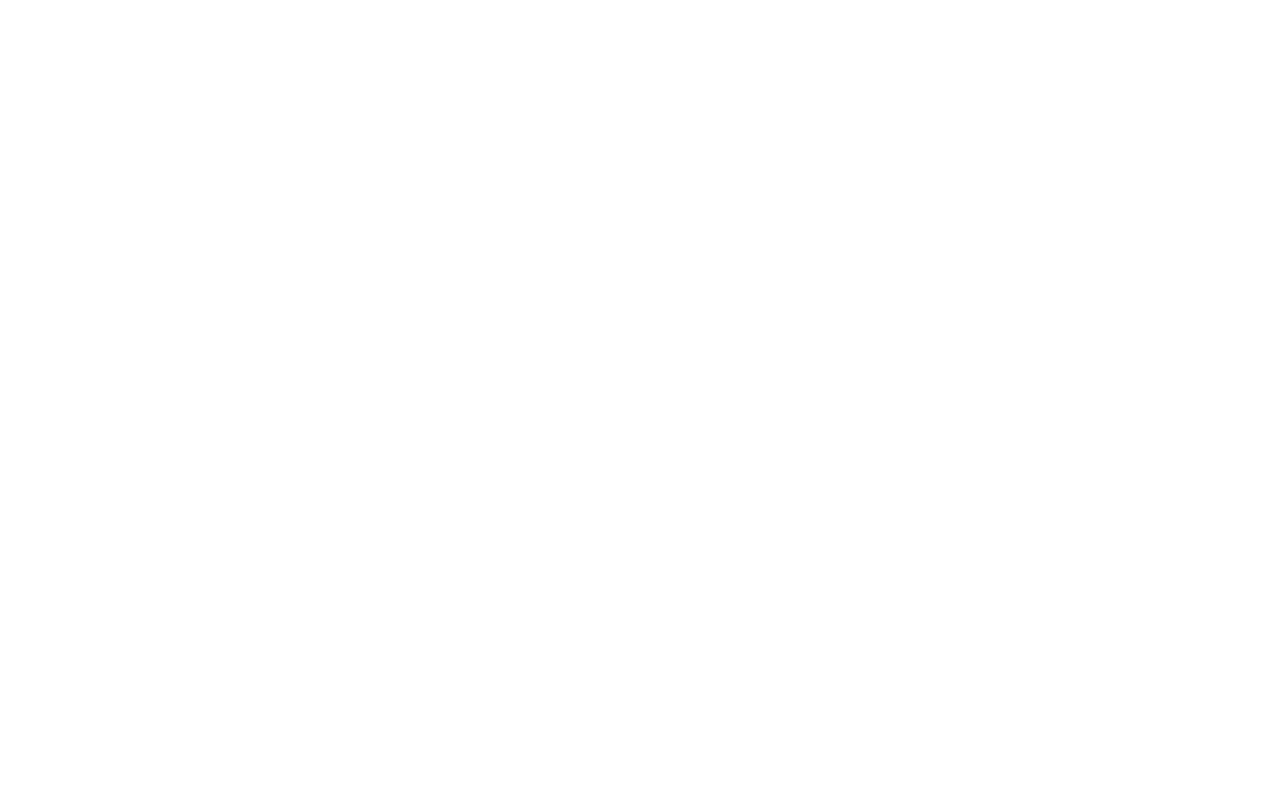
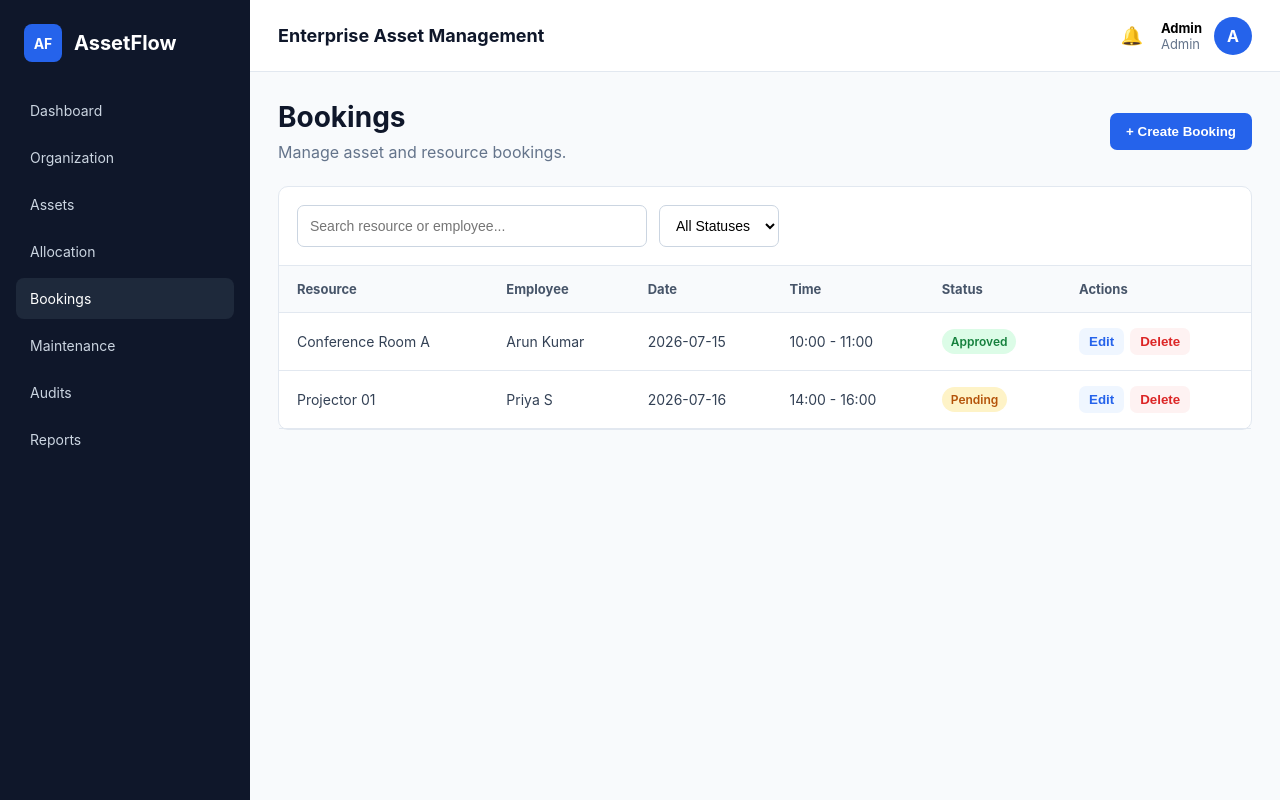
Before and after one commit to Arunpradeepu/asset_Flow_Enterprise_Asset_Resource_Management_System, a React app in the folder frontend/: page /bookings in a window 1280 px wide. Before the commit this address had no page. Built offline with nearby package versions, Linux system fonts and the light colour scheme; the HTML template or start-up script is replaced by a standard one.

Commit message:
feat: add asset booking management UI

```diff
--- a/frontend/src/App.css
+++ b/frontend/src/App.css
@@ -481,3 +481,18 @@
   color: #475569;
   background: #e2e8f0;
 }
+.status-badge.pending {
+  color: #b45309;
+  background: #fef3c7;
+}
+
+.status-badge.approved,
+.status-badge.completed {
+  color: #15803d;
+  background: #dcfce7;
+}
+
+.status-badge.rejected {
+  color: #b91c1c;
+  background: #fee2e2;
+}
--- /dev/null
+++ b/frontend/src/pages/Bookings.jsx
@@ -0,0 +1,263 @@
+import { useState } from 'react'
+
+const initialBookings = [
+  {
+    id: 1,
+    resource: 'Conference Room A',
+    employee: 'Arun Kumar',
+    bookingDate: '2026-07-15',
+    startTime: '10:00',
+    endTime: '11:00',
+    status: 'Approved',
+  },
+  {
+    id: 2,
+    resource: 'Projector 01',
+    employee: 'Priya S',
+    bookingDate: '2026-07-16',
+    startTime: '14:00',
+    endTime: '16:00',
+    status: 'Pending',
+  },
+]
+
+function Bookings() {
+  const [bookings, setBookings] = useState(initialBookings)
+  const [search, setSearch] = useState('')
+  const [statusFilter, setStatusFilter] = useState('All')
+  const [showForm, setShowForm] = useState(false)
+
+  const [formData, setFormData] = useState({
+    resource: '',
+    employee: '',
+    bookingDate: '',
+    startTime: '',
+    endTime: '',
+    status: 'Pending',
+  })
+
+  const handleChange = (event) => {
+    const { name, value } = event.target
+
+    setFormData((previousData) => ({
+      ...previousData,
+      [name]: value,
+    }))
+  }
+
+  const handleSubmit = (event) => {
+    event.preventDefault()
+
+    setBookings((previousBookings) => [
+      ...previousBookings,
+      {
+        id: Date.now(),
+        ...formData,
+      },
+    ])
+
+    setFormData({
+      resource: '',
+      employee: '',
+      bookingDate: '',
+      startTime: '',
+      endTime: '',
+      status: 'Pending',
+    })
+
+    setShowForm(false)
+  }
+
+  const handleDelete = (id) => {
+    setBookings((previousBookings) =>
+      previousBookings.filter((booking) => booking.id !== id),
+    )
+  }
+
+  const filteredBookings = bookings.filter((booking) => {
+    const searchValue = search.toLowerCase()
+
+    const matchesSearch =
+      booking.resource.toLowerCase().includes(searchValue) ||
+      booking.employee.toLowerCase().includes(searchValue)
+
+    const matchesStatus =
+      statusFilter === 'All' || booking.status === statusFilter
+
+    return matchesSearch && matchesStatus
+  })
+
+  return (
+    <div>
+      <div className="organization-header">
+        <div>
+          <h1>Bookings</h1>
+          <p>Manage asset and resource bookings.</p>
+        </div>
+
+        <button
+          type="button"
+          className="primary-button"
+          onClick={() => setShowForm(!showForm)}
+        >
+          + Create Booking
+        </button>
+      </div>
+
+      {showForm && (
+        <form className="department-form" onSubmit={handleSubmit}>
+          <h3>Create Booking</h3>
+
+          <div className="form-grid">
+            <input
+              type="text"
+              name="resource"
+              placeholder="Asset or resource name"
+              value={formData.resource}
+              onChange={handleChange}
+              required
+            />
+
+            <input
+              type="text"
+              name="employee"
+              placeholder="Employee name"
+              value={formData.employee}
+              onChange={handleChange}
+              required
+            />
+
+            <input
+              type="date"
+              name="bookingDate"
+              value={formData.bookingDate}
+              onChange={handleChange}
+              required
+            />
+
+            <input
+              type="time"
+              name="startTime"
+              value={formData.startTime}
+              onChange={handleChange}
+              required
+            />
+
+            <input
+              type="time"
+              name="endTime"
+              value={formData.endTime}
+              onChange={handleChange}
+              required
+            />
+
+            <select
+              name="status"
+              value={formData.status}
+              onChange={handleChange}
+            >
+              <option value="Pending">Pending</option>
+              <option value="Approved">Approved</option>
+              <option value="Rejected">Rejected</option>
+              <option value="Completed">Completed</option>
+            </select>
+          </div>
+
+          <div className="form-actions">
+            <button type="submit" className="primary-button">
+              Save Booking
+            </button>
+
+            <button
+              type="button"
+              className="secondary-button"
+              onClick={() => setShowForm(false)}
+            >
+              Cancel
+            </button>
+          </div>
+        </form>
+      )}
+
+      <div className="table-card">
+        <div className="asset-toolbar">
+          <input
+            type="search"
+            placeholder="Search resource or employee..."
+            value={search}
+            onChange={(event) => setSearch(event.target.value)}
+          />
+
+          <select
+            value={statusFilter}
+            onChange={(event) => setStatusFilter(event.target.value)}
+          >
+            <option value="All">All Statuses</option>
+            <option value="Pending">Pending</option>
+            <option value="Approved">Approved</option>
+            <option value="Rejected">Rejected</option>
+            <option value="Completed">Completed</option>
+          </select>
+        </div>
+
+        <div className="table-wrapper">
+          <table className="data-table">
+            <thead>
+              <tr>
+                <th>Resource</th>
+                <th>Employee</th>
+                <th>Date</th>
+                <th>Time</th>
+                <th>Status</th>
+                <th>Actions</th>
+              </tr>
+            </thead>
+
+            <tbody>
+              {filteredBookings.map((booking) => (
+                <tr key={booking.id}>
+                  <td>{booking.resource}</td>
+                  <td>{booking.employee}</td>
+                  <td>{booking.bookingDate}</td>
+                  <td>
+                    {booking.startTime} - {booking.endTime}
+                  </td>
+                  <td>
+                    <span
+                      className={`status-badge ${booking.status.toLowerCase()}`}
+                    >
+                      {booking.status}
+                    </span>
+                  </td>
+                  <td>
+                    <button type="button" className="action-button">
+                      Edit
+                    </button>
+
+                    <button
+                      type="button"
+                      className="action-button delete"
+                      onClick={() => handleDelete(booking.id)}
+                    >
+                      Delete
+                    </button>
+                  </td>
+                </tr>
+              ))}
+
+              {filteredBookings.length === 0 && (
+                <tr>
+                  <td colSpan="6" className="empty-message">
+                    No bookings found.
+                  </td>
+                </tr>
+              )}
+            </tbody>
+          </table>
+        </div>
+      </div>
+    </div>
+  )
+}
+
+export default Bookings
--- a/frontend/src/routes/AppRoutes.jsx
+++ b/frontend/src/routes/AppRoutes.jsx
@@ -11,6 +11,7 @@
 import Departments from '../pages/Departments'
 import Assets from '../pages/Assets'
 import Allocation from '../pages/Allocation'
+import Bookings from '../pages/Bookings'
 function AppRoutes() {
   return (
     <BrowserRouter>
@@ -22,6 +23,7 @@
           <Route path="/organization" element={<Departments />} />
           <Route path="/assets" element={<Assets />} />
           <Route path="/allocation" element={<Allocation />} />
+          <Route path="/bookings" element={<Bookings />} />
         </Route>
 
         <Route path="/" element={<Navigate to="/login" replace />} />
```
